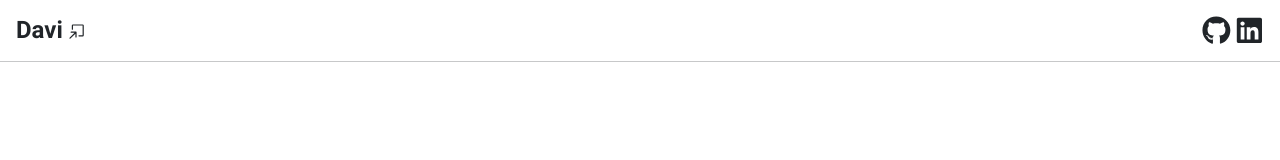
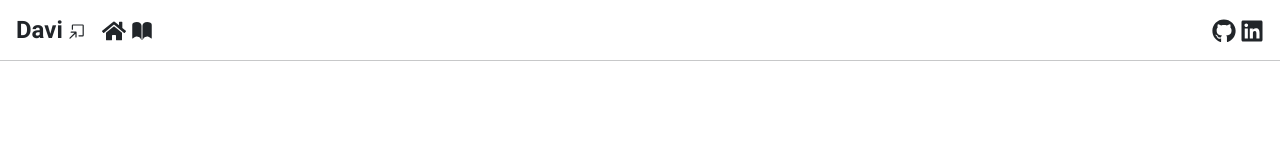
Before and after one commit to lik3as/portfolio, a React (Vite) app: page / in a window 1280 px wide. Shown: the top 160 px of the page. Built offline with nearby package versions, Linux system fonts and the light colour scheme.

Commit message:
add hash logic on effect

```diff
--- a/src/layout/index.tsx
+++ b/src/layout/index.tsx
@@ -1,29 +1,46 @@
-import { FC } from "react"
-import { FaGithub } from "react-icons/fa"
-import { FaLinkedin } from "react-icons/fa"
+import { FC, useEffect } from "react"
+import { FaGithub, FaLinkedin, FaHome  } from "react-icons/fa"
+import { IoIosBook  } from "react-icons/io"
 import { PiArrowSquareIn } from "react-icons/pi"
 
-import { Outlet } from "react-router-dom"
+import { Outlet, Link } from "react-router-dom"
 import { Header, Nav, Main } from "./styles"
 import { GITHUB_URL, LINKEDIN_URL, WHATSAPP_URL } from "../constants"
 
 const Layout: FC = () => {
+  useEffect(() => {
+    const hash = window.location.hash;
+    if (!hash)
+    return;
+
+    const element = document.querySelector(hash);
+    element?.scrollIntoView({behavior: "smooth"});
+  }, [window.location.hash])
+
   return (
     <>
       <Header>
         <Nav as="nav" className="d-flex w-100 space-between p-3">
           <a href={WHATSAPP_URL} target="_blank">
-            <span className="name">
+            <span className="name p-0 m-0">
               Davi
               <PiArrowSquareIn size=".8em" className="ms-1"/>
             </span>
           </a>
-          <div className="d-inline ms-auto">
+          <nav className="ms-3 d-flex align-items-center">
+            <Link to="/" className="me-1">
+              <FaHome size="1.5em"/>
+            </Link>
+            <Link to="/projects" className="">
+              <IoIosBook size="1.5em"/>
+            </Link>
+          </nav>
+          <div className="d-flex align-items-center ms-auto">
             <a className="me-1" href={GITHUB_URL} target="_blank">
-              <FaGithub size="1.8em"/>
+              <FaGithub size="1.5em"/>
             </a>
             <a className="" href={LINKEDIN_URL} target="_blank">
-              <FaLinkedin size="1.8em"/>
+              <FaLinkedin size="1.5em"/>
             </a>
           </div>
         </Nav>
--- a/src/layout/styles.ts
+++ b/src/layout/styles.ts
@@ -36,6 +36,7 @@ export const Nav = styled(Navbar)`
     cursor: pointer;
     color: #ff2142;
   }
+
 `;
 
 export const Main = styled.main`
```
